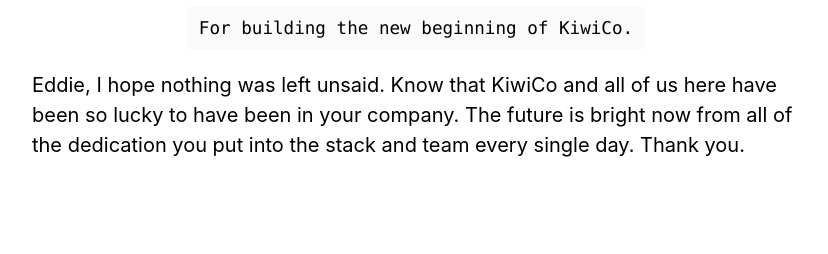
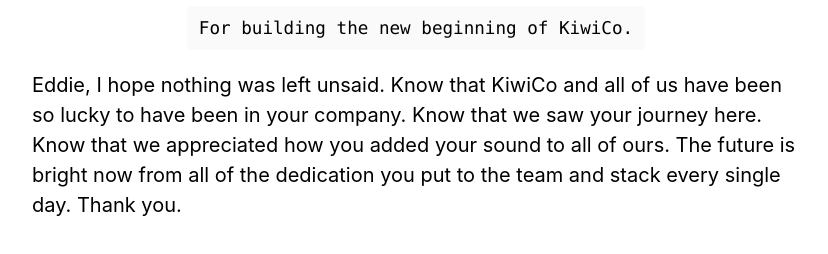
Before and after one commit to HDTran/kiwico-eddie-farewell, a Next.js app: page / in a window 1280 px wide. Shown: the part 9707-9961 px from the top of the page, without its empty margins (224-1052 px from the left). Built offline with nearby package versions, Linux system fonts and the light colour scheme; grey boxes are pictures that could not be loaded.

Commit message:
fix: Update final messaging

```diff
--- a/pages/index.js
+++ b/pages/index.js
@@ -173,7 +173,7 @@
         <code className={styles.code}>For building the new beginning of KiwiCo.</code>
 
         <p className={styles.description}>
-          Eddie, I hope nothing was left unsaid. Know that KiwiCo and all of us here have been so lucky to have been in your company. The future is bright now from all of the dedication you put into the stack and team every single day. Thank you.
+          Eddie, I hope nothing was left unsaid. Know that KiwiCo and all of us have been so lucky to have been in your company. Know that we saw your journey here. Know that we appreciated how you added your sound to all of ours. The future is bright now from all of the dedication you put to the team and stack every single day. Thank you.
         </p>
       </main>
 
```
